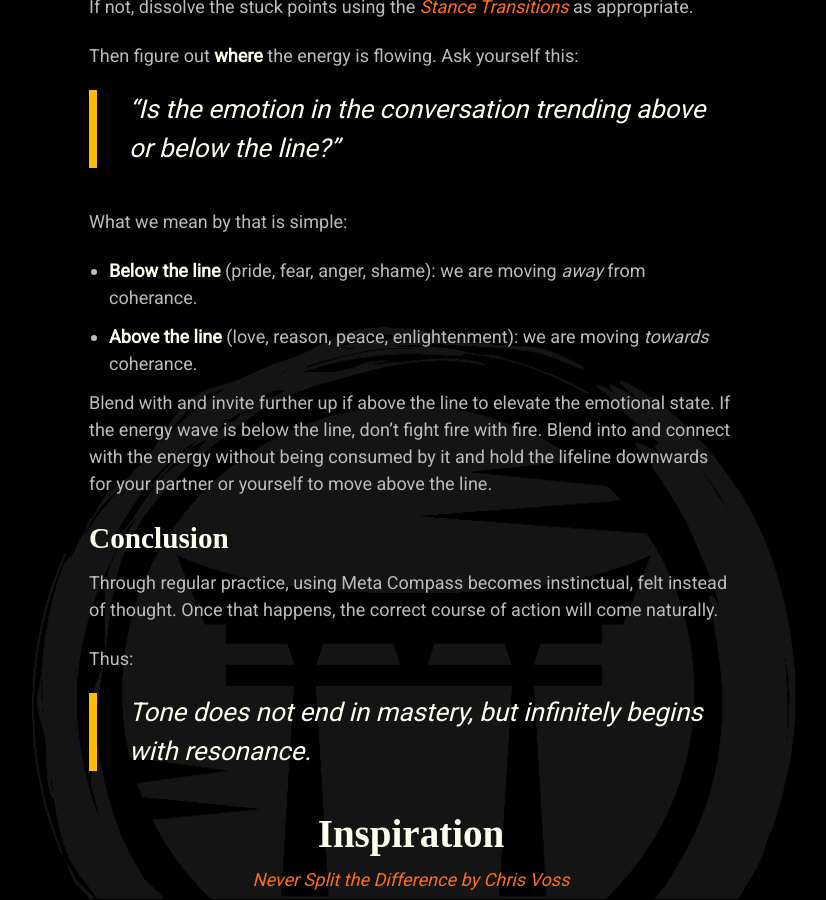
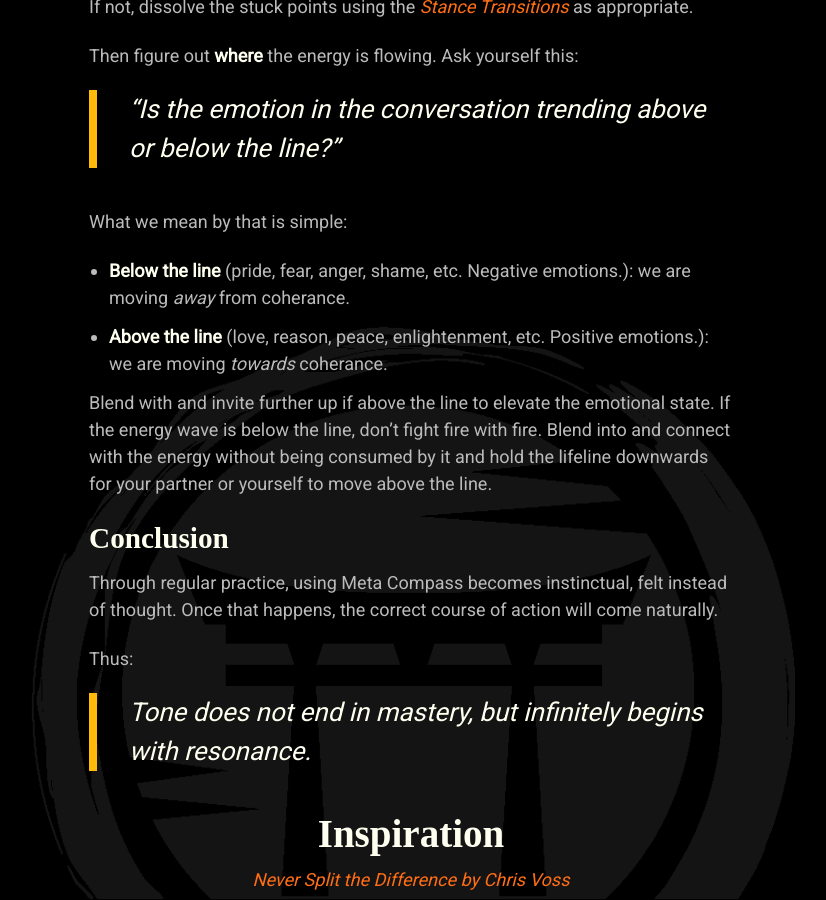
Before and after one commit to mindset-dojo/mindset-dojo.github.io, a Jekyll site: the page built from _forms/tone.md, in a window 1280 px wide and 900 px high, scrolled down 1785 px. Shown: the whole window, without its empty margins (229-1055 px from the left). Built offline with Jekyll 4.4.1, drawn with Linux system fonts in a browser that asks for light colours; some web fonts are replaced.

Commit message:
refactor(tone): clarify line placement examples.

```diff
--- a/_forms/tone.md
+++ b/_forms/tone.md
@@ -53,8 +53,8 @@
 
 What we mean by that is simple:
 
-- **Below the line** (pride, fear, anger, shame): we are moving *away* from coherance.
-- **Above the line** (love, reason, peace, enlightenment): we are moving *towards* coherance.
+- **Below the line** (pride, fear, anger, shame, etc. Negative emotions.): we are moving *away* from coherance.
+- **Above the line** (love, reason, peace, enlightenment, etc. Positive emotions.): we are moving *towards* coherance.
 
 Blend with and invite further up if above the line to elevate the emotional state. If the energy wave is below the line, don't fight fire with fire. Blend into and connect with the energy without being consumed by it and hold the lifeline downwards for your partner or yourself to move above the line.
 
```
